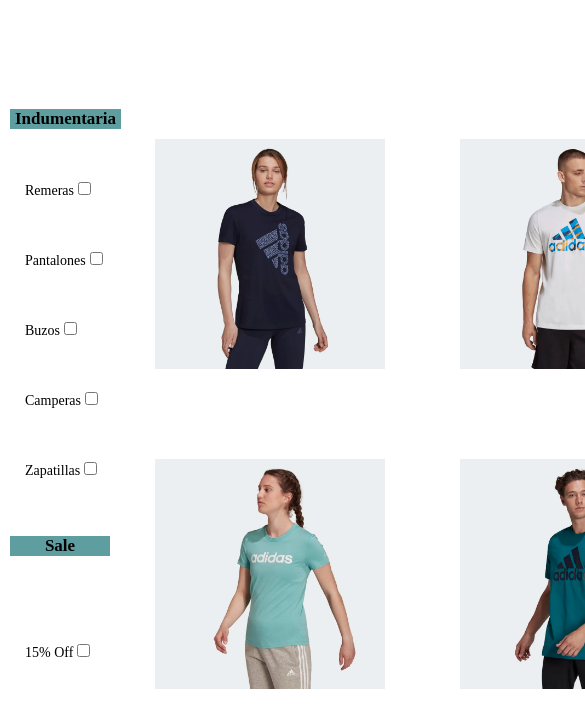
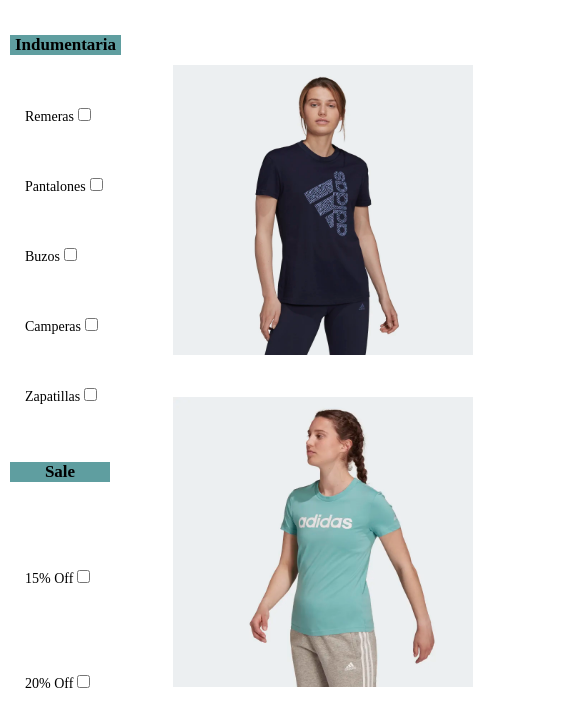
Before and after one commit to Maguicatrinacio/2da-pre-entrega, a website: page pages/sale.html in a window 390 px wide. Shown: the part 82-808 px from the top of the page, 585 px wide, since content can reach past the window. Drawn offline with Linux system fonts and the light colour scheme.

Commit message:
cambios-responsive-2

```diff
--- a/scss/layout/_media-mobile.scss
+++ b/scss/layout/_media-mobile.scss
@@ -80,7 +80,7 @@
     .colecciones {
         display: flex;
         flex-direction: column;
-        margin-left: 28%;
+        margin-left: 25%;
         row-gap: 40px;
     }
     .uno img {
@@ -92,12 +92,13 @@
         height: 280px;
     }
     main {
-        margin-top: 60px;
+        margin-top: 5px;
         grid-area: main;
     }
     footer {
         height: 80px;
         grid-area: footer;
+        margin-top: 60px;
             ul {
                 li {
                     .icon{
@@ -108,20 +109,54 @@
             }
     }
     /*mujer hombre sale*/
-    /*
     .container-tienda {
         width: 100%;
         display: grid;
         grid-template-columns: 1fr;
-        grid-template-rows: 40% 60% 20%;
+        grid-template-rows: 10% 88% 2%;
         grid-template-areas:
         "header "
         "main "
         "footer ";
-    } */
+    }
     .tienda {
         display: flex;
         flex-direction: column;
+        gap: 32px;
+        margin-left: 93px;
+    }
+    div {
+        .card{
+            img {
+            width: 300px;
+            height: 290px;
+            gap: 10px;
+            }
+        }
+    }
+    .tienda .uno {
+        grid-area: tiendauno;
+        width: 100%;
+        display: flex;
+        flex-direction:column;
+    }
+    .tienda .dos {
+        grid-area: tiendados;
+        width: 100%;
+        display: flex;
+        flex-direction: column;
+    }
+    .formBar {
+        grid-area: forms;
+    }
+    .container-main {
+        width: 100%;
+        display: grid;
+        grid-template-columns: 80px 1fr;
+        grid-template-rows: repeat(2, 1fr);
+        grid-template-areas:
+        "forms tiendauno"
+        "forms tiendados";
     }
 
     /*micarrito*/
--- a/scss/layout/_media-tablets.scss
+++ b/scss/layout/_media-tablets.scss
@@ -27,7 +27,6 @@
     }
     main {
         margin-top: 15px;
-        margin-bottom: 10px;
     }
     .headerIndex {
         background-image: url("../assets/img/rectangle-tablet.png");
--- a/scss/style.scss
+++ b/scss/style.scss
@@ -1,11 +1,9 @@
 @import "./base/reset";
 @import "./base/typo";
 
-@import "./utilities/function";
 @import "./utilities/mixins";
 @import "./utilities/variables";
 
-@import "./components/bootstrap";
 
 @import "./layout/header";
 @import "./layout/header-index";
```
Also changed, not shown: css/style.css, scss/components/_bootstrap.scss (deleted), scss/utilities/_function.scss (deleted).
